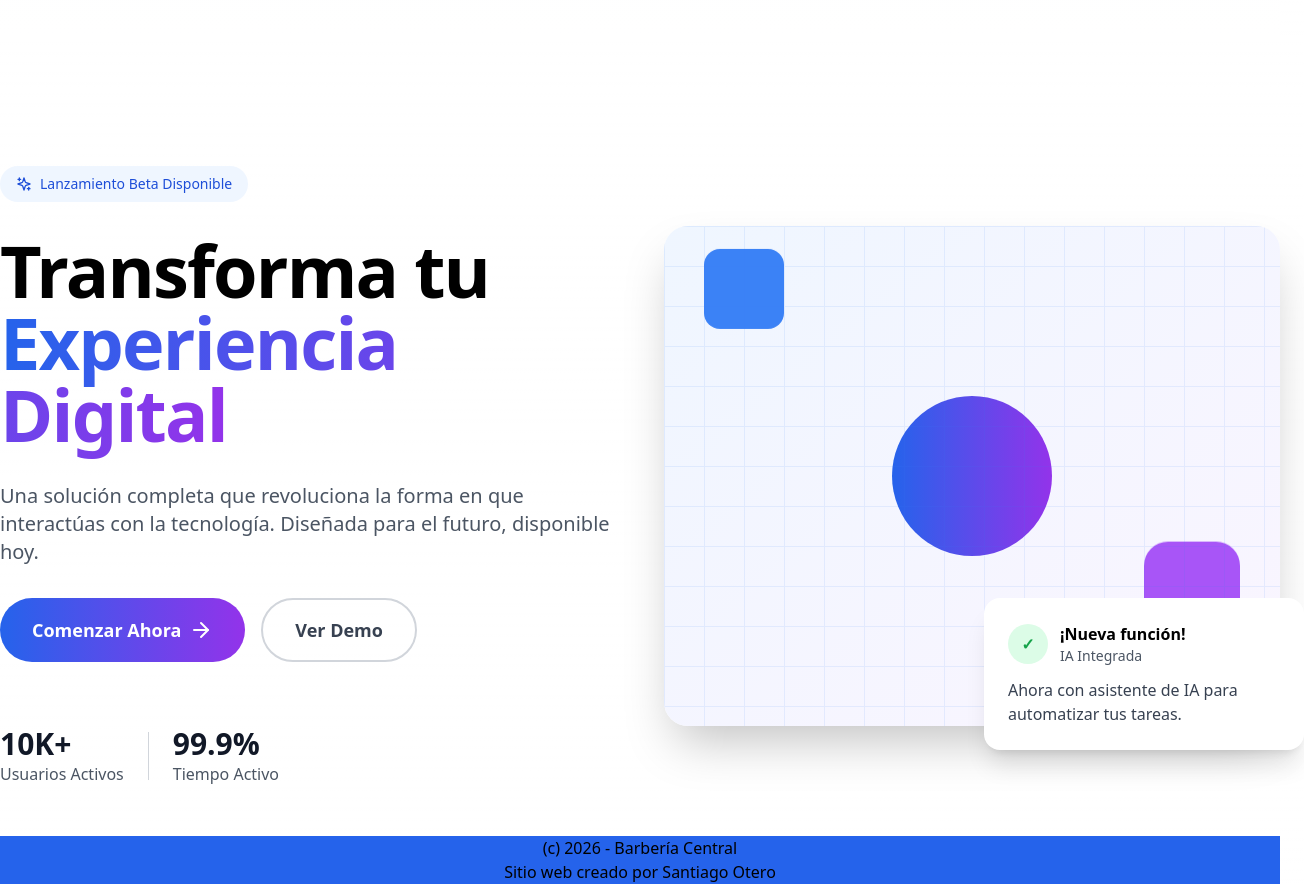
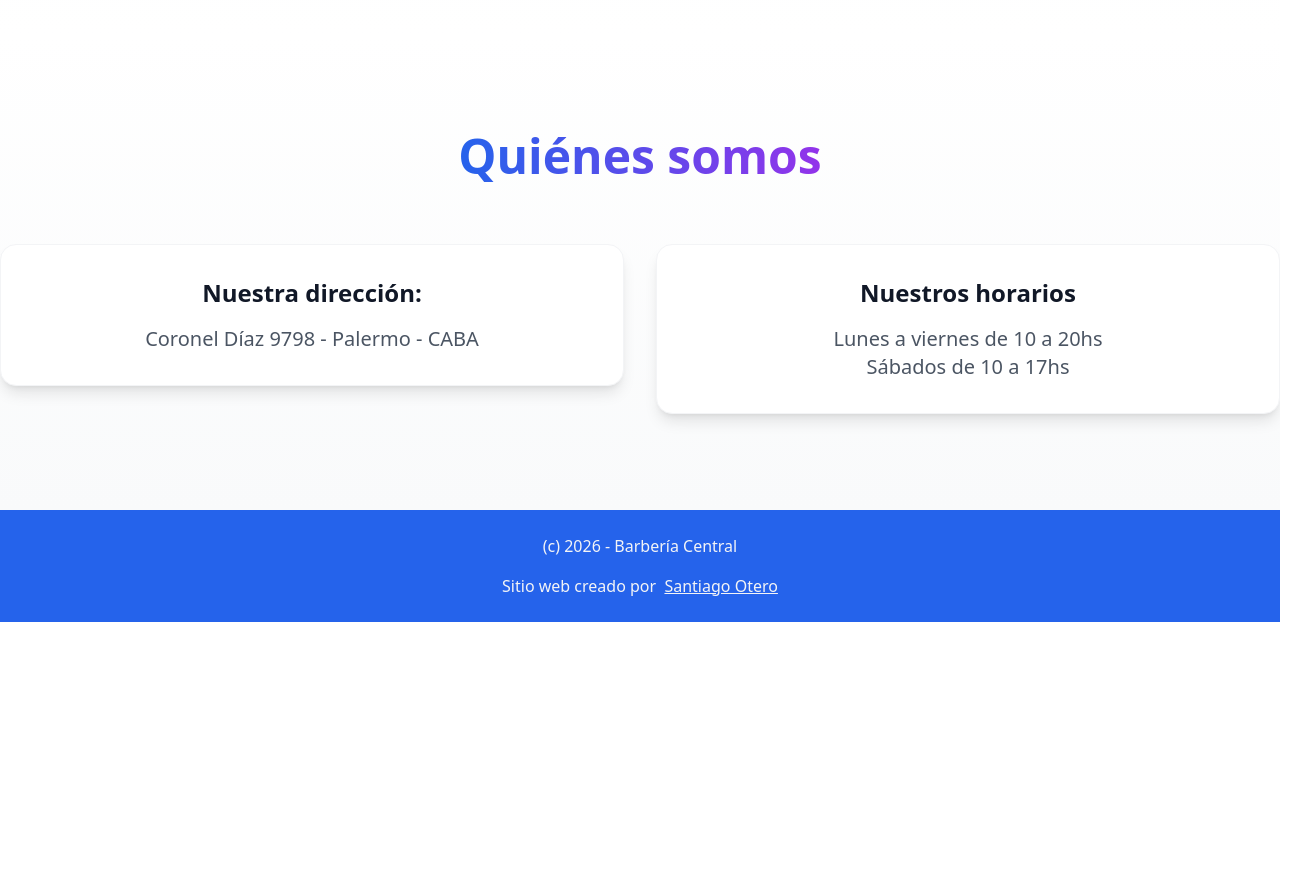
Before and after one commit to santiagonotero/landingBarberia, a Next.js app: page / in a window 1280 px wide. Shown: the part 1720-2604 px from the top of the page, 1304 px wide, since content can reach past the window. After the commit the page ends 2342 px from the top, so only its background shows below. Built offline with nearby package versions, Linux system fonts and the light colour scheme.

Commit message:
Agregado de parte de la dirección y los horarios

```diff
--- a/src/app/page.js
+++ b/src/app/page.js
@@ -14,6 +14,7 @@ export default function Home() {
       {/* <Pricing /> */}
       <Contact />
       <Footer />
+      {/* Botón de Whatsapp flotando en la parte inferior derecha de la pantalla */}
       <a
           href="https://wa.me/5491112345678?text=Hola,%20quiero%20consultar%20por%20un%20turno%20para%20un%20servicio%20de%20barberia"
           target="_blank"
--- a/src/components/sections/Contact.jsx
+++ b/src/components/sections/Contact.jsx
@@ -1,103 +1,52 @@
 'use client'
+
+
+import {
+  Zap,
+  Shield,
+  BarChart3,
+  Cloud,
+  Users,
+  Globe
+} from 'lucide-react'
 
 import { ArrowRight, Sparkles } from 'lucide-react'
 import RevealSection from '../RevealSection'
 
 export default function Contact() {
-  const scrollToContact = () => {
-    const element = document.querySelector('#contact')
-    if (element) {
-      element.scrollIntoView({ behavior: 'smooth' })
-    }
-  }
+  // const scrollToContact = () => {
+  //   const element = document.querySelector('#contact')
+  //   if (element) {
+  //     element.scrollIntoView({ behavior: 'smooth' })
+  //   }
+  // }
 
   return (
-    <section id="hero" className="min-h-screen flex items-center pt-20 reveal">
+    <section id="contact" className="py-24 bg-gradient-to-b from-white to-gray-50 reveal">
       <div className="container-custom section-padding">
-        <div className="grid lg:grid-cols-2 gap-12 items-center">
-          {/* Left Column */}
-          <RevealSection direction="up">
-            <div className="space-y-8">
-              <div className="inline-flex items-center gap-2 bg-blue-50 text-blue-700 px-4 py-2 rounded-full text-sm font-medium">
-                <Sparkles size={16} />
-                <span>Lanzamiento Beta Disponible</span>
-              </div>
+        <RevealSection direction='up'>
+          <div className="text-center max-w-3xl mx-auto mb-16">
+            <h2 className="text-4xl md:text-5xl font-bold mb-6">
+              <span className="bg-gradient-to-r from-blue-600 to-purple-600 bg-clip-text text-transparent">
+                Quiénes somos
+              </span>
+            </h2>
+          </div>
+        </RevealSection>
 
-              <h1 className="text-5xl md:text-7xl font-bold tracking-tight">
-                <span className="block">Transforma tu</span>
-                <span className="bg-gradient-to-r from-blue-600 to-purple-600 bg-clip-text text-transparent">
-                  Experiencia Digital
-                </span>
-              </h1>
-
-              <p className="text-xl text-gray-600 max-w-2xl">
-                Una solución completa que revoluciona la forma en que interactúas con la tecnología.
-                Diseñada para el futuro, disponible hoy.
-              </p>
-
-              <div className="flex flex-col sm:flex-row gap-4">
-                <button
-                  onClick={scrollToContact}
-                  className="group bg-gradient-to-r from-blue-600 to-purple-600 text-white px-8 py-4 rounded-full font-semibold text-lg hover:shadow-xl hover:scale-105 transition-all duration-300 flex items-center justify-center gap-2"
-                >
-                  Comenzar Ahora
-                  <ArrowRight className="group-hover:translate-x-2 transition-transform" />
-                </button>
-                <button className="border-2 border-gray-300 text-gray-700 px-8 py-4 rounded-full font-semibold text-lg hover:border-blue-600 hover:text-blue-600 transition-all duration-300">
-                  Ver Demo
-                </button>
-              </div>
-
-              <div className="flex items-center gap-6 pt-8">
-                <div>
-                  <div className="text-3xl font-bold text-gray-900">10K+</div>
-                  <div className="text-gray-600">Usuarios Activos</div>
-                </div>
-                <div className="h-12 w-px bg-gray-300"></div>
-                <div>
-                  <div className="text-3xl font-bold text-gray-900">99.9%</div>
-                  <div className="text-gray-600">Tiempo Activo</div>
-                </div>
-              </div>
+        <div className="grid md:grid-cols-2 lg:grid-cols-2 gap-8">
+          <RevealSection direction='up'>
+            <div className="group bg-white p-8 rounded-2xl shadow-lg hover:shadow-2xl transition-all duration-300 hover:-translate-y-2 border border-gray-100 justify-items-center">
+              <h3 className="text-2xl font-bold mb-4 text-gray-900">Nuestra dirección:</h3>
+              <p className="text-xl text-gray-600"> Coronel Díaz 9798 - Palermo - CABA</p>
             </div>
           </RevealSection>
 
-          {/* Right Column - Animated Graphic */}
-          <RevealSection direction="right" delay={0.2}>
-            <div className="relative">
-              <div className="relative h-[500px] bg-gradient-to-br from-blue-50 to-purple-50 rounded-3xl overflow-hidden shadow-2xl">
-                {/* Floating elements */}
-                <div className="absolute top-10 left-10 w-20 h-20 bg-blue-500 rounded-2xl animate-bounce"
-                  style={{ animationDelay: '0.2s' }}></div>
-                <div className="absolute bottom-20 right-10 w-24 h-24 bg-purple-500 rounded-3xl animate-bounce"
-                  style={{ animationDelay: '0.4s' }}></div>
-                <div className="absolute top-1/2 left-1/2 transform -translate-x-1/2 -translate-y-1/2 w-40 h-40 bg-gradient-to-r from-blue-600 to-purple-600 rounded-full animate-pulse"></div>
-
-                {/* Grid pattern */}
-                <div className="absolute inset-0 opacity-10">
-                  <div className="absolute inset-0" style={{
-                    backgroundImage: `linear-gradient(to right, #3b82f6 1px, transparent 1px),
-                                    linear-gradient(to bottom, #3b82f6 1px, transparent 1px)`,
-                    backgroundSize: '40px 40px'
-                  }}></div>
-                </div>
-              </div>
-
-              {/* Floating card */}
-              <div className="absolute -bottom-6 -right-6 bg-white p-6 rounded-2xl shadow-xl max-w-xs stagger-item">
-                <div className="flex items-center gap-3 mb-3">
-                  <div className="w-10 h-10 bg-green-100 rounded-full flex items-center justify-center">
-                    <span className="text-green-600 font-bold">✓</span>
-                  </div>
-                  <div>
-                    <div className="font-semibold">¡Nueva función!</div>
-                    <div className="text-sm text-gray-600">IA Integrada</div>
-                  </div>
-                </div>
-                <div className="text-gray-700">
-                  Ahora con asistente de IA para automatizar tus tareas.
-                </div>
-              </div>
+          <RevealSection direction='up'>
+            <div className="group bg-white p-8 rounded-2xl shadow-lg hover:shadow-2xl transition-all duration-300 hover:-translate-y-2 border border-gray-100 justify-items-center">
+              <h3 className="text-2xl font-bold mb-4 text-gray-900">Nuestros horarios</h3>
+              <p className="text-xl text-gray-600">Lunes a viernes de 10 a 20hs</p>
+              <p className="text-xl text-gray-600">Sábados de 10 a 17hs</p>
             </div>
           </RevealSection>
         </div>
--- a/src/components/sections/Features.jsx
+++ b/src/components/sections/Features.jsx
@@ -13,35 +13,35 @@ import RevealSection from '../RevealSection'
 const features = [
   {
     icon: <Zap className="w-8 h-8" />,
-    title: '✔Corte clásico',
+    title: 'Corte clásico',
     image: '/images/corteClasico/corteClasico.jpg',
     description: 'Optimizado para ofrecer la máxima velocidad y eficiencia en cada operación.',
     color: 'from-yellow-500 to-orange-500'
   },
   {
     icon: <Shield className="w-8 h-8" />,
-    title: '✔Fade/Degradé',
+    title: 'Fade/Degradé',
     image: '/images/fadeDegrade/fadeDegrade.jpg',
     description: 'Protección de datos con encriptación de punta a punta y autenticación multifactor.',
     color: 'from-green-500 to-emerald-500'
   },
   {
     icon: <BarChart3 className="w-8 h-8" />,
-    title: '✔Arreglo de barba',
+    title: 'Arreglo de barba',
     image: '/images/arregloBarba/arregloBarba.jpg',
     description: 'Dashboard intuitivo con métricas en vivo para toma de decisiones informadas.',
     color: 'from-blue-500 to-cyan-500'
   },
   {
     icon: <Cloud className="w-8 h-8" />,
-    title: '✔Perfilado',
+    title: 'Perfilado',
     image: '/images/perfilado/perfilado.jpg',
     description: 'Escalabilidad automática y disponibilidad global con nuestra red de servidores.',
     color: 'from-purple-500 to-pink-500'
   },
   {
     icon: <Users className="w-8 h-8" />,
-    title: '✔Corte + Barba',
+    title: 'Corte + Barba',
     image: '/images/corteBarba/corteBarba.jpg',
     description: 'Herramientas integradas para trabajo colaborativo y gestión de proyectos.',
     color: 'from-indigo-500 to-blue-500'
--- a/src/components/sections/Footer.jsx
+++ b/src/components/sections/Footer.jsx
@@ -3,9 +3,12 @@
 export default function Footer() {
 
     return(
-        <div className="w-full h-fit bg-blue-600 justify-items-center">
-            <p>(c) 2026 - Barbería Central</p>
-            <p>Sitio web creado por <a>Santiago Otero</a></p>
+        <div className="w-full h-fit bg-blue-600 text-gray-100 py-4 justify-items-center">
+            <p className="py-2">(c) 2026 - Barbería Central</p>
+            <p className="py-2">Sitio web creado por &nbsp;
+                    <a href='https://santiagootero.com.ar' className="underline decoration-gray-100 ">Santiago Otero
+                    </a>
+                </p>
         </div>
     )
 }
```
Also changed, not shown: 1 other file (tests, documents, lock files or other folders).
